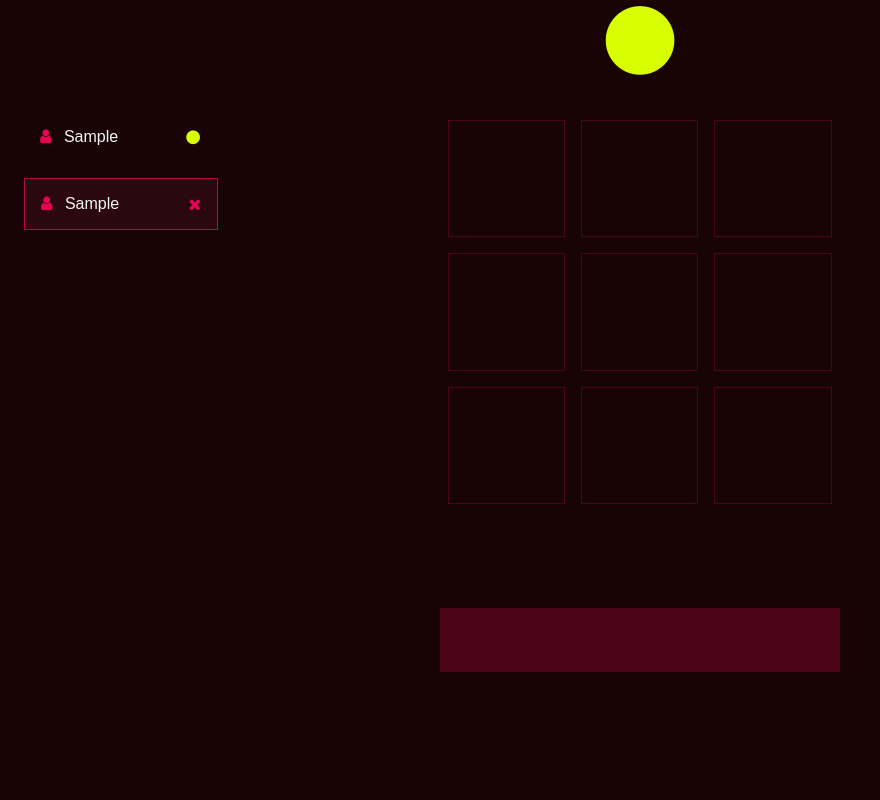
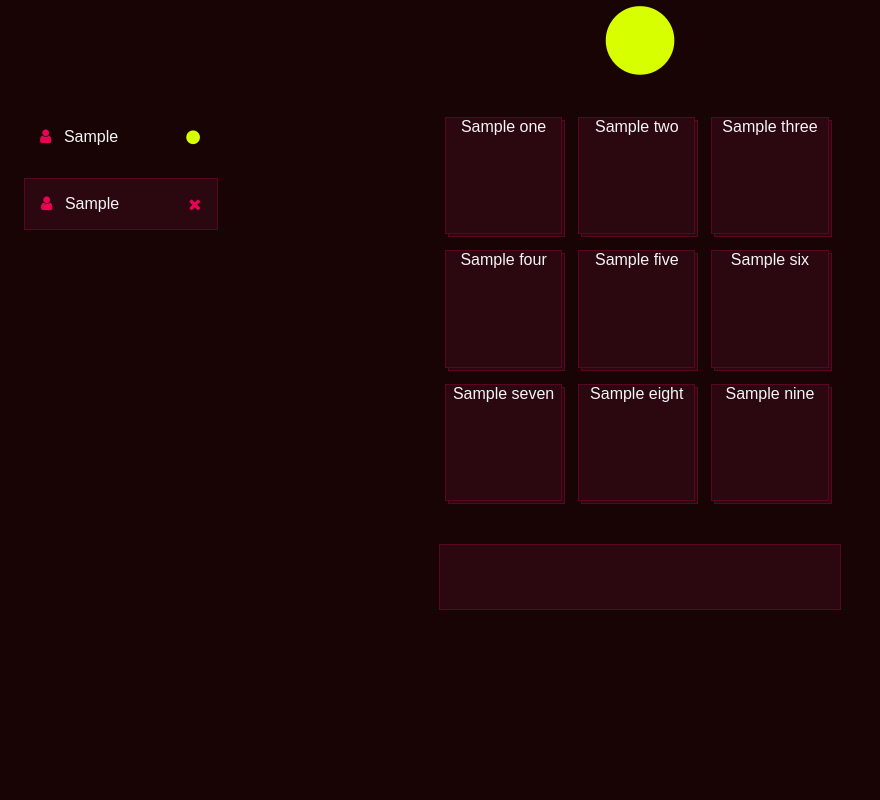
Before and after one commit to jrsmth/ultima, a Flask app: template templates/game.html in a window 1280 px wide. Shown: the part 64-864 px from the top of the page, without its empty margins (0-880 px from the left). Run offline with Flask 3, Linux system fonts and the light colour scheme; the template is opened without the code that fills it: most values are stand-ins (such as "Sample title", 1, 10 or a date in 2020); parts of the project's set-up code (start-up, migrations or seed data) failed here and were passed over; some libraries are stand-ins or nearby versions.

Commit message:
[patch] UMA-10: foundations of making a move

```diff
--- a/app.py
+++ b/app.py
@@ -21,10 +21,34 @@ redis_client = FlaskRedis(app)
 # TODO :: switch to snake_case?
 
 
-@app.route("/game/<id>")
-def game(id):
-    return render_template("game.html", version=__version__, player1=redis_client.get("player1"), player2=redis_client.get("player2"))
+@app.route("/game/<id>/<userId>")
+def game(id, userId):
+    print("hit")
+    return render_template(
+        "game.html",
+        one=redis_client.get("1"),
+        two=redis_client.get("2"),
+        three=redis_client.get("3"),
+        four=redis_client.get("4"),
+        five=redis_client.get("5"),
+        six=redis_client.get("6"),
+        seven=redis_client.get("7"),
+        eight=redis_client.get("8"),
+        nine=redis_client.get("9"),
+        player1=redis_client.get("player1"),
+        player2=redis_client.get("player2"),
+        thisUserId=userId,
+        version=__version__
+    )
 
+@app.route("/game/<id>/place-move/<userId>/<square>")
+def placeMove(id, userId, square):
+    print(id)
+    print(userId)
+    print(square)
+
+    redis_client.set(square, "1")
+    return redirect(url_for("game", id=id, userId=userId))
 
 @app.route("/", methods=["GET", "POST"])
 def login():
@@ -32,15 +56,30 @@ def login():
     if request.method == "POST":
         print(request.form["name"])  # log me
         print(request.form["gameId"])
+        board = [(1, 0), (2, 0), (3, 0),
+                 (4, 0), (5, 0), (6, 0),
+                 (7, 0), (8, 0), (9, 0)]
+        # first index is squareNo
+        # second index is the state: 0 for empty, 1 for circle, 2 for cross
+        redis_client.set("1", 0)
+        redis_client.set("2", 1)
+        redis_client.set("3", 0)
+        redis_client.set("4", 2)
+        redis_client.set("5", 0)
+        redis_client.set("6", 2)
+        redis_client.set("7", 0)
+        redis_client.set("8", 0)
+        redis_client.set("9", 0)
 
-        # TODO :: set redis obj as dict { $game_id: [player1: "", player2: ""] }
+
+    # TODO :: set redis obj as dict { $game_id: [player1: "", player2: ""] }
         if request.form["gameId"] == "":
             redis_client.set("player1", request.form["name"])
-            return redirect(url_for("game", id=generateGameId()))
+            return redirect(url_for("game", id=generateGameId(), userId=request.form["name"]))
 
         elif isValidGameId(request.form["gameId"]):
             redis_client.set("player2", request.form["name"])
-            return redirect(url_for("game", id=request.form["gameId"]))
+            return redirect(url_for("game", id=request.form["gameId"], userId=request.form["name"]))
 
         else:
             error = "Invalid Game Id :: Please try again or leave blank to start a new game"
--- /dev/null
+++ b/static/scripts/index.js
@@ -0,0 +1,28 @@
+let thisUserId;
+
+function init() {
+    thisUserId = document.getElementById('this-user-id').value;
+
+    for (let i = 1; i <= 9; i++) {
+        const square = document.getElementById(`square-${i}`).getElementsByClassName("square")[0];
+        const state = square.innerHTML;
+
+        if (state === "b'0'") {
+            square.innerHTML = '';
+        } else if (state === "b'1'") {
+            square.innerHTML = '<i class="fa fa-circle"></i>'
+        } else if (state === "b'2'") {
+            square.innerHTML = '<i class="fa fa-times"></i>'
+        }
+    }
+
+}
+
+function placeMove(square) {
+    const gameId = "ab12-3cd4-e5f6-78gh";
+
+    $.get(`/game/${gameId}/place-move/${thisUserId}/${square}`);
+    location.reload();
+}
+
+init();
--- a/static/styles/css/game.css
+++ b/static/styles/css/game.css
@@ -71,7 +71,7 @@ header h1 {
   width: 10rem;
 }
 .side-bar .player.active {
-  border: 1px solid rgba(231, 4, 83, 0.7490196078);
+  border: 1px solid rgba(231, 4, 83, 0.2509803922);
   background-color: #2b0710;
 }
 .side-bar .player .fa-user {
@@ -87,34 +87,40 @@ header h1 {
 
 /** Board */
 .board {
-  height: 25rem;
-  width: 25rem;
-  margin-left: calc(50% - 12.5rem);
-  margin-top: 2rem;
+  margin: 2rem auto 0 auto;
+  height: 50%;
+  aspect-ratio: 1/1;
+  max-height: 600px;
+  min-height: 400px;
   display: grid;
   grid-template-columns: 33.3% 33.3% 33.3%;
 }
-.board .square {
+.board .shadow-square {
+  margin: 0.5rem;
   border: 1px solid rgba(231, 4, 83, 0.2509803922);
-  margin: 0.5rem;
+  background-color: #2b0710;
 }
-.board .square .shadow-square {
-  top: 3px;
-  left: 3px;
-  z-index: -1;
+.board .shadow-square .square {
+  transform: translate(-0.25rem, -0.25rem);
+  border: 1px solid rgba(231, 4, 83, 0.2509803922);
+  background-color: #2b0710;
   width: 100%;
   height: 100%;
+  transition: 0.5s;
+  cursor: pointer;
+}
+.board .shadow-square .square:hover {
+  opacity: 1;
+  border: 1px solid #d8ff00;
 }
 
 /** Notification */
 .notification {
-  margin-top: 2rem;
-  background-color: rgba(231, 4, 83, 0.2509803922);
-  width: 25rem;
+  margin: 2rem auto 0 auto;
+  border: 1px solid rgba(231, 4, 83, 0.2509803922);
+  background-color: #2b0710;
   height: 4rem;
-  position: absolute;
-  bottom: 4rem;
-  left: calc(50% - 12.5rem);
+  width: 400px;
 }
 
 /*# sourceMappingURL=game.css.map */
--- a/static/styles/scss/spacing.scss
+++ b/static/styles/scss/spacing.scss
@@ -1,2 +1,3 @@
-$boardLength: 25rem;
-$halfBoardLength: calc($boardLength * 0.5)
+$boardLengthMax: 600px;
+$boardLengthMin: 400px;
+$boardLengthDefault: 50%; // of main #content height
--- a/templates/game.html
+++ b/templates/game.html
@@ -2,15 +2,16 @@
 <html lang="">
     <head>
         <title>Ultima</title>
-        <link rel="icon" type="image/x-icon" href="../static/favicon/favicon.ico">
+        <link rel="icon" type="image/x-icon" href="{{ url_for('static', filename='favicon/favicon.ico') }}">
         <link href="https://fonts.googleapis.com/css?family=Montserrat:200,400" rel="styleshee">
         <link rel="stylesheet" href="https://maxcdn.bootstrapcdn.com/font-awesome/4.2.0/css/font-awesome.min.css" type="text/css">
         <link rel="stylesheet" href="{{ url_for('static', filename='styles/css/game.css') }}">
     </head>
     <body>
+        <input id="this-user-id" type="hidden" value="{{ thisUserId }}">
         <header>
             <div class="tooltip">
-                <a href="https://github.com/JRSmiffy/ultima" target="_blank"><img id="badge" alt="badge" src="../static/img/badge.png"></a>
+                <a href="https://github.com/JRSmiffy/ultima" target="_blank"><img id="badge" alt="badge" src="{{ url_for('static', filename='img/badge.png') }}"></a>
                 <div class="tooltip-text"><span>{{ version }}</span></div>
             </div>
             <h1>Ultima</h1>
@@ -31,21 +32,21 @@
             <section class="main-bar">
                 <i id="whose-turn" class="fa fa-circle symbol this-user"></i>
                 <div class="board">
-                    <div class="square" id="square-1">
-                        <div class="shadow-square"></div>
-                    </div>
-                    <div class="square" id="square-2"></div>
-                    <div class="square" id="square-3"></div>
-                    <div class="square" id="square-4"></div>
-                    <div class="square" id="square-5"></div>
-                    <div class="square" id="square-6"></div>
-                    <div class="square" id="square-7"></div>
-                    <div class="square" id="square-8"></div>
-                    <div class="square" id="square-9"></div>
+                    <div class="shadow-square" id="square-1"><div class="square" onclick="placeMove('1')">{{ one }}</div></div>
+                    <div class="shadow-square" id="square-2"><div class="square" onclick="placeMove('2')">{{ two }}</div></div>
+                    <div class="shadow-square" id="square-3"><div class="square" onclick="placeMove('3')">{{ three }}</div></div>
+                    <div class="shadow-square" id="square-4"><div class="square" onclick="placeMove('4')">{{ four }}</div></div>
+                    <div class="shadow-square" id="square-5"><div class="square" onclick="placeMove('5')">{{ five }}</div></div>
+                    <div class="shadow-square" id="square-6"><div class="square" onclick="placeMove('6')">{{ six }}</div></div>
+                    <div class="shadow-square" id="square-7"><div class="square" onclick="placeMove('7')">{{ seven }}</div></div>
+                    <div class="shadow-square" id="square-8"><div class="square" onclick="placeMove('8')">{{ eight }}</div></div>
+                    <div class="shadow-square" id="square-9"><div class="square" onclick="placeMove('9')">{{ nine }}</div></div>
                 </div>
                 <div class="notification"></div>
             </section>
             <section class="side-bar right"></section>
         </section>
     </body>
+    <script src="{{ url_for('static', filename='scripts/index.js') }}"></script>
+    <script src="https://ajax.googleapis.com/ajax/libs/jquery/3.7.1/jquery.min.js"></script>
 </html>
```
Also changed, not shown: static/styles/scss/game.scss (+24 -18 lines), 1 other file.
